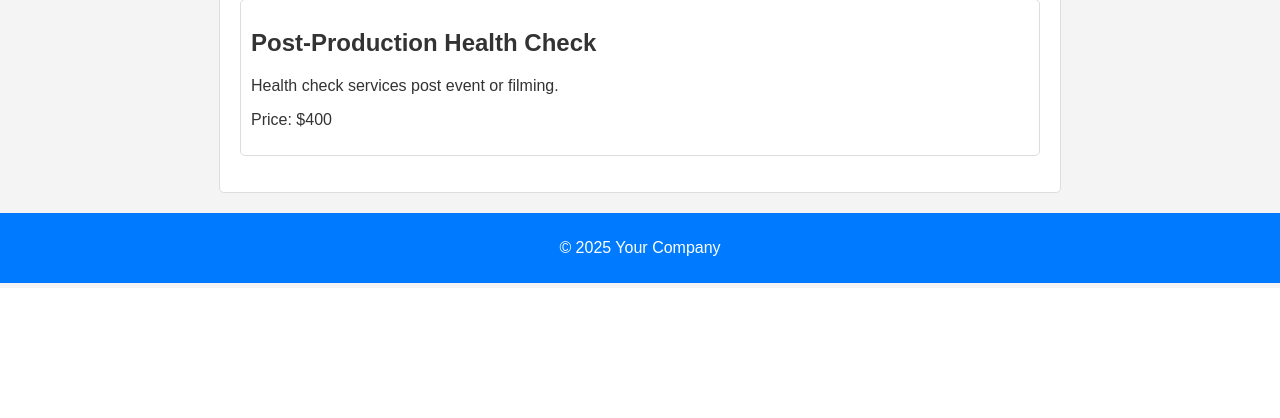
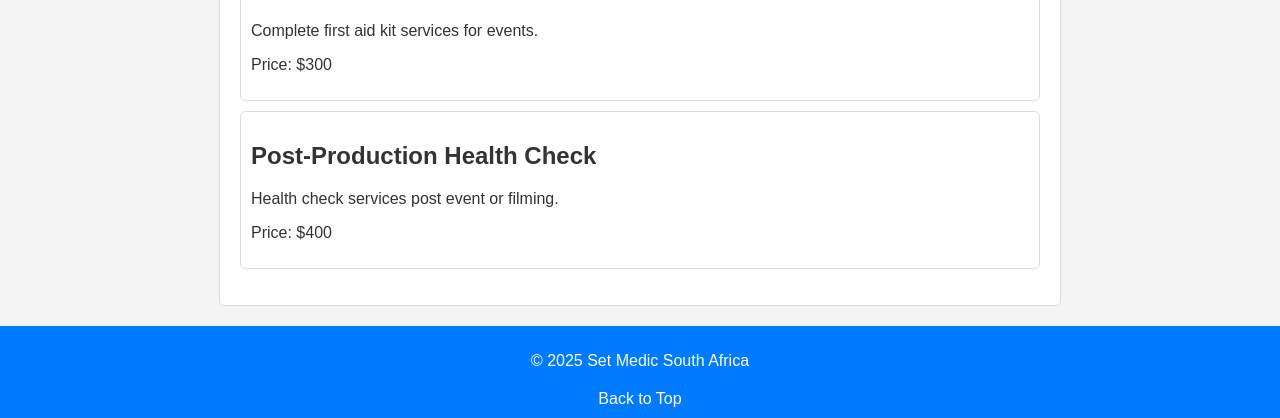
Before and after one commit to Quin-iPhone/FinalSetMedicApp, a Flask app: page /services in a window 1280 px wide. Shown: the part 512-930 px from the top of the page. Before the commit the page ends 795 px from the top, so only its background shows below. Run offline with Flask 2, Linux system fonts and the light colour scheme.

Commit message:
Update services.html

```diff
--- a/templates/services.html
+++ b/templates/services.html
@@ -3,11 +3,12 @@
 <head>
     <meta charset="UTF-8">
     <meta name="viewport" content="width=device-width, initial-scale=1.0">
-    <title>Services</title>
+    <title>Services - Set Medic App</title>
     <link rel="stylesheet" href="{{ url_for('static', filename='css/styles.css') }}">
 </head>
 <body>
     <header>
+        <img src="{{ url_for('static', filename='images/logo.png') }}" alt="Set Medic South Africa" class="logo">
         <h1>Our Services</h1>
         <nav>
             <a href="{{ url_for('index') }}">Home</a>
@@ -25,7 +26,8 @@
         </ul>
     </div>
     <footer>
-        <p>&copy; 2025 Your Company</p>
+        <p>&copy; 2025 Set Medic South Africa</p>
+        <a href="#top" id="back-to-top">Back to Top</a>
     </footer>
     <script src="{{ url_for('static', filename='js/scripts.js') }}"></script>
 </body>
```
